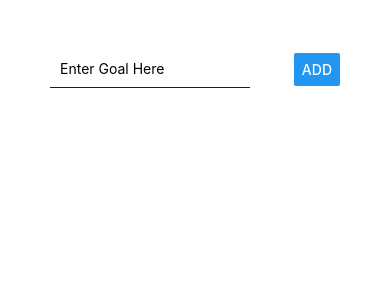
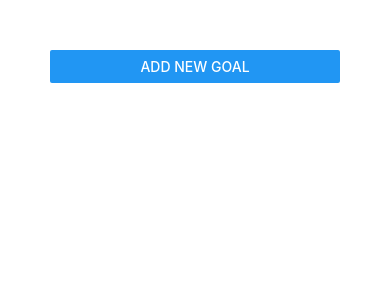
Before and after one commit to wheresronald0/reactNative-practice, a React Native app in the folder rn-concept-practice/: screen / in a window 390 px wide. Shown: the top 300 px of the page. Built offline with nearby package versions, Linux system fonts and the light colour scheme.

Commit message:
added basic modal

```diff
--- a/rn-concept-practice/App.js
+++ b/rn-concept-practice/App.js
@@ -15,7 +15,9 @@ import GoalItem from "./Components/GoalItem";
 export default function App() {
   //const [enteredGoal, setEnteredGoal] = useState("");
   const [goals, setGoals] = useState([]);
+  const [addMode, setAddMode] = useState(false);
 
+  //Handers- named functions
   const addGoalHandle = (goalTitle) => {
     setGoals((currentGoals) => [
       ...goals,
@@ -32,7 +34,8 @@ export default function App() {
 
   return (
     <View style={styles.screen}>
-      <GoalInput onAddGoal={addGoalHandle} />
+      <Button title="Add New Goal" onPress={() => setAddMode(true)} />
+      <GoalInput isVisible={addMode} onAddGoal={addGoalHandle} />
       <FlatList
         data={goals}
         renderItem={(itemData) => (
--- a/rn-concept-practice/Components/GoalInput.js
+++ b/rn-concept-practice/Components/GoalInput.js
@@ -1,5 +1,5 @@
 import React, { useState } from "react";
-import { View, TextInput, Button, StyleSheet } from "react-native";
+import { View, TextInput, Button, StyleSheet, Modal } from "react-native";
 
 const GoalInput = (props) => {
   const [enteredGoal, setEnteredGoal] = useState("");
@@ -8,6 +8,7 @@ const GoalInput = (props) => {
     setEnteredGoal(enteredText);
   }
   return (
+    <Modal visible={props.isVisible} animationType="slide">
       <View style={styles.inputContainer}>
         <TextInput
           placeholder="Enter Goal Here"
@@ -18,13 +19,14 @@ const GoalInput = (props) => {
 
         <Button title="Add" onPress={props.onAddGoal.bind(this, enteredGoal)} />
       </View>
+    </Modal>
   );
 };
 
 const styles = StyleSheet.create({
   inputContainer: {
-    flexDirection: "row",
-    justifyContent: "space-between",
+    flex: 1,
+    justifyContent: "center",
     alignItems: "center",
   },
   inputField: {
```
Lines whose indentation alone changed are shown as unchanged.
